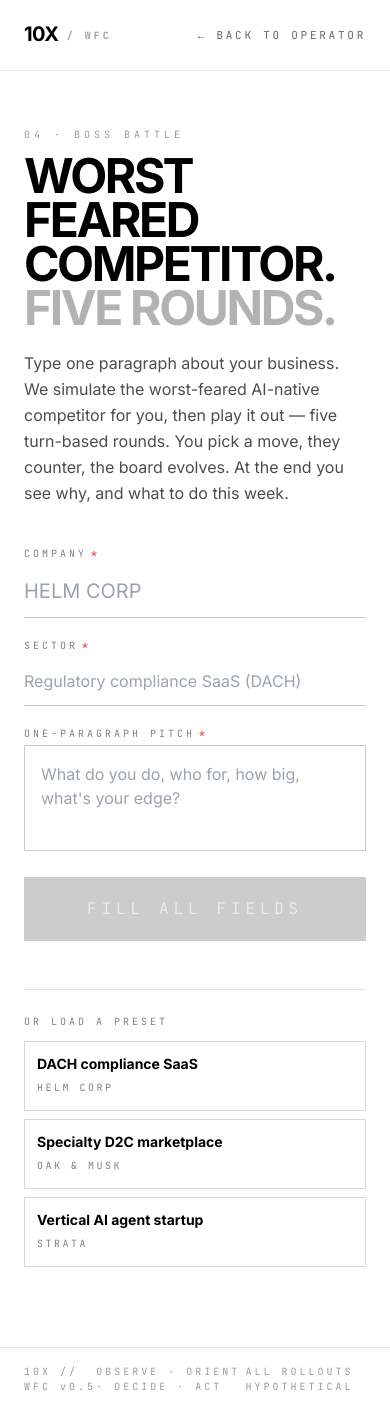
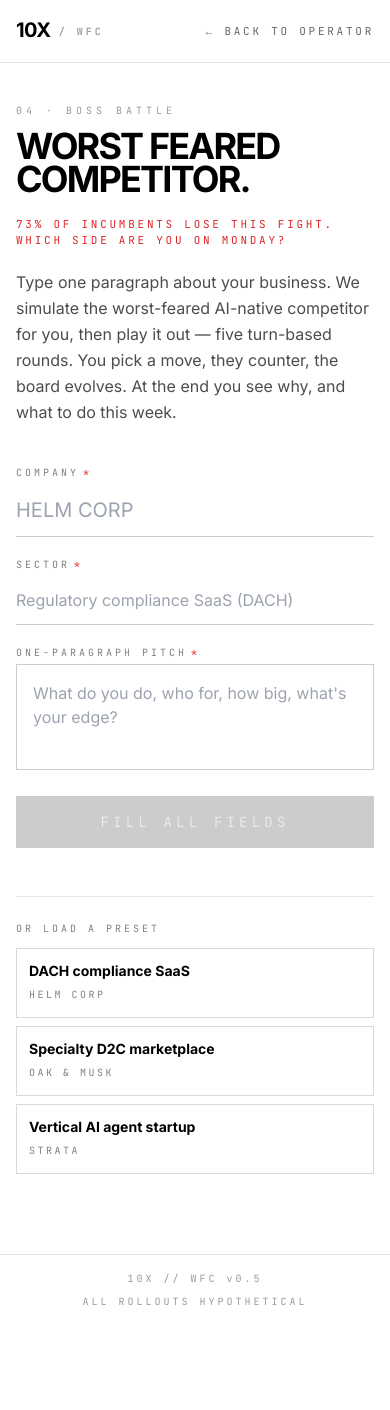
Before and after one commit to nicolasreitmeier1989-dot/Helm, a Next.js app: page /war in a window 390 px wide. After the commit the page ends 1325 px from the top, so only its background shows below. Built offline with nearby package versions, Linux system fonts and the light colour scheme.

Commit message:
SetupScreen: stakes line + mobile spacing

```diff
--- a/src/app/war/SetupScreen.tsx
+++ b/src/app/war/SetupScreen.tsx
@@ -53,30 +53,34 @@ export function SetupScreen({ onStart, error }: Props) {
 
   return (
     <div className="min-h-screen bg-white text-black flex flex-col">
-      {/* Operator-matching topbar */}
-      <header className="border-b border-black/10 px-6 py-5 flex items-center justify-between">
+      <header className="border-b border-black/10 px-4 md:px-6 py-4 md:py-5 flex items-center justify-between">
         <a href="/" className="font-black text-xl tracking-tight">
           10X
           <span className="ml-2 font-mono text-[10px] tracking-[0.3em] text-black/40 align-middle">
             / WFC
           </span>
         </a>
-        <nav className="font-mono text-[11px] tracking-[0.25em] text-black/60">
+        <a
+          href="https://operator-site-gilt.vercel.app/"
+          className="font-mono text-[11px] tracking-[0.25em] text-black/60 hover:text-black"
+        >
           ← BACK TO OPERATOR
-        </nav>
+        </a>
       </header>
 
-      <div className="flex-1 flex items-start justify-center px-6 pt-14 pb-20">
+      <div className="flex-1 flex items-start justify-center px-4 md:px-6 pt-10 md:pt-14 pb-20">
         <div className="w-full max-w-2xl">
           <div className="mb-10">
             <div className="font-mono text-[10px] tracking-[0.4em] text-black/40 mb-3">
               04 · BOSS BATTLE
             </div>
-            <h1 className="font-black text-5xl md:text-7xl tracking-tighter leading-[0.92]">
+            <h1 className="font-black text-4xl md:text-7xl tracking-tighter leading-[0.92]">
               WORST FEARED<br />
-              COMPETITOR.<br />
-              <span className="text-black/30">FIVE ROUNDS.</span>
+              COMPETITOR.
             </h1>
+            <p className="mt-5 text-red-600 font-mono text-[11px] md:text-xs tracking-[0.25em] uppercase">
+              73% of incumbents lose this fight. Which side are you on Monday?
+            </p>
             <p className="mt-5 text-black/70 text-base md:text-lg leading-relaxed max-w-xl">
               Type one paragraph about your business. We simulate the worst-feared
               AI-native competitor for you, then play it out — five turn-based
@@ -121,9 +125,9 @@ export function SetupScreen({ onStart, error }: Props) {
             <button
               type="submit"
               disabled={!canStart}
-              className="w-full mt-4 py-5 text-base font-mono tracking-[0.3em] bg-black text-white hover:bg-red-600 disabled:bg-black/20 disabled:text-white/60 transition-colors"
+              className="w-full mt-4 py-4 md:py-5 text-sm md:text-base font-mono tracking-[0.3em] bg-black text-white hover:bg-red-600 disabled:bg-black/20 disabled:text-white/60 transition-colors"
             >
-              {canStart ? "LAUNCH BATTLE →" : "FILL ALL FIELDS"}
+              {canStart ? "ENTER THE WAR ROOM →" : "FILL ALL FIELDS"}
             </button>
           </form>
 
@@ -154,9 +158,9 @@ export function SetupScreen({ onStart, error }: Props) {
         </div>
       </div>
 
-      <footer className="border-t border-black/10 px-6 py-4 flex items-center justify-between text-[10px] font-mono tracking-[0.3em] text-black/40">
+      <footer className="border-t border-black/10 px-4 md:px-6 py-4 flex flex-col md:flex-row gap-2 items-center justify-between text-[10px] font-mono tracking-[0.3em] text-black/40">
         <span>10X // WFC v0.5</span>
-        <span>OBSERVE · ORIENT · DECIDE · ACT</span>
+        <span className="hidden md:inline">OBSERVE · ORIENT · DECIDE · ACT</span>
         <span>ALL ROLLOUTS HYPOTHETICAL</span>
       </footer>
     </div>
```
